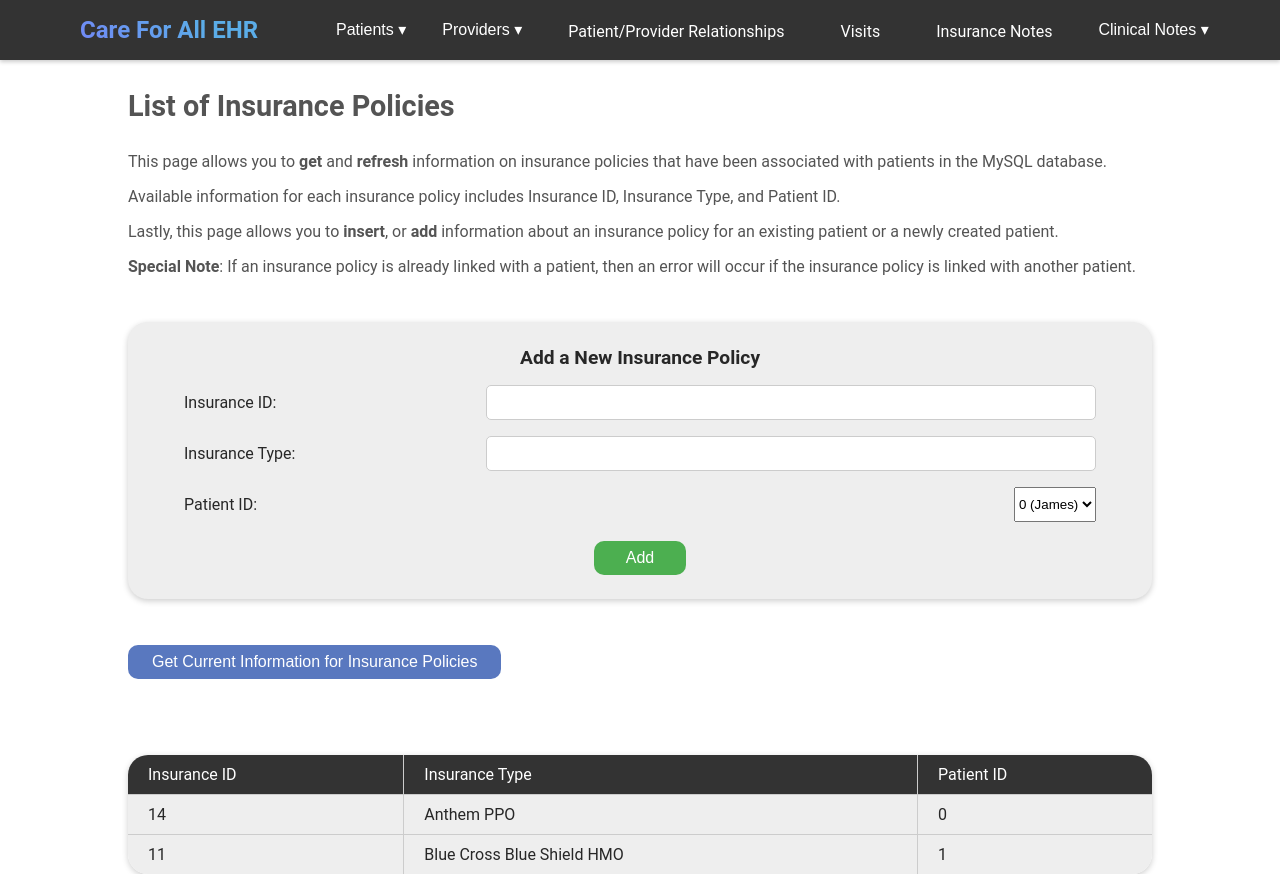
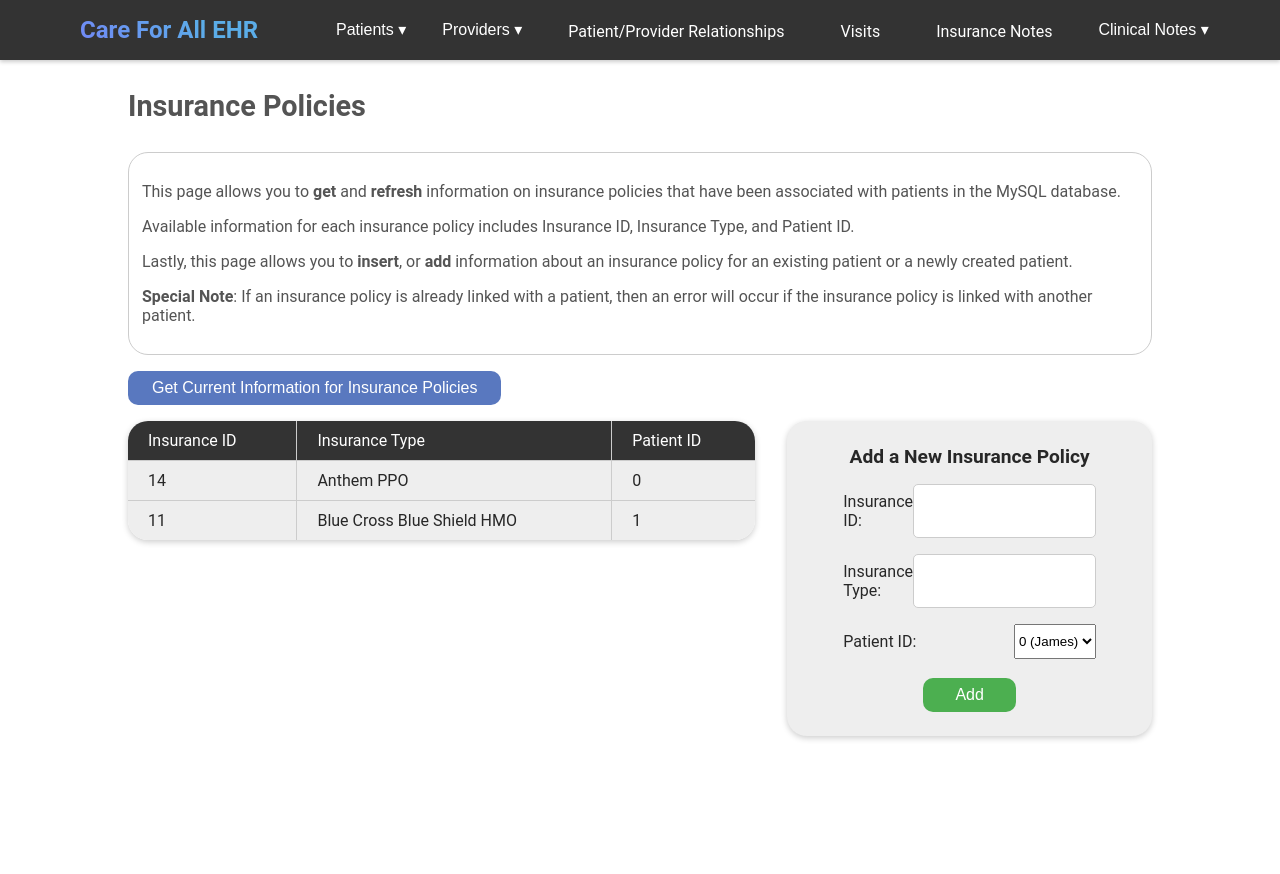
Before and after one commit to anson-poon/care-for-all-ehr, a React (Create React App) app: page /insurancepolicies in a window 1280 px wide. After the commit the page ends 800 px from the top, so only its background shows below. Built offline with nearby package versions, Linux system fonts and the light colour scheme.

Commit message:
Added insuranceData.js

```diff
--- a/src/pages/InsurancePoliciesPage.js
+++ b/src/pages/InsurancePoliciesPage.js
@@ -9,38 +9,16 @@ Page returns function that shows insurance policies table
 function InsurancePoliciesPage() {
     return (
         <div>
-            <h3>List of Insurance Policies</h3>
-            <div className="stylePageDescription">
+            <h3>Insurance Policies</h3>
+            <div className="page-description">
                 <p>This page allows you to <b>get</b> and <b>refresh</b> information on insurance policies that have been associated with patients in the MySQL database.</p>
                 <p>Available information for each insurance policy includes Insurance ID, Insurance Type, and Patient ID.</p>
                 <p>Lastly, this page allows you to <b>insert</b>, or <b>add</b> information about an insurance policy for an existing patient or a newly created patient.</p>
                 <p><b>Special Note</b>:  If an insurance policy is already linked with a patient, then an error will occur if the insurance policy is linked with another patient.</p>
             </div>
-            <br></br>
-            <form action="" method="get" className="add-form">
-                <h4>Add a New Insurance Policy</h4>
-                <div className="form-row">
-                    <label for="insuranceID">Insurance ID: </label>
-                    <input type="text" name="insuranceID" id="insuranceID" required />
-                </div>
-                <div className="form-row">
-                    <label for="insuranceType">Insurance Type: </label>
-                    <input type="text" name="insuranceType" id="insuranceType" required />
-                </div>
-                <div className="form-row">
-                    <label for="patientID">Patient ID: </label>
-                    <select name="patientID">
-                        <option value="0">0 (James)</option>
-                        <option value="1">1 (Mary)</option>
-                    </select>
-                </div>
-                <br/>
-                <button className="add-button">Add</button>
-            </form>
-            <br></br>
             <button className="SELECT-button">Get Current Information for Insurance Policies</button>
-            <br></br>
-            <br></br>
+            <div className="flex-container">
+                <div className="flex-column1">
                     <table id="insurancepolicies">
                         <thead>
                             <tr>
@@ -63,6 +41,30 @@ function InsurancePoliciesPage() {
                         </tbody>
                     </table>
                 </div>
+                <div className="flex-column2">
+                    <form action="" method="get" className="add-form">
+                        <h4>Add a New Insurance Policy</h4>
+                        <div className="form-row">
+                            <label for="insuranceID">Insurance ID: </label>
+                            <input type="text" name="insuranceID" id="insuranceID" required />
+                        </div>
+                        <div className="form-row">
+                            <label for="insuranceType">Insurance Type: </label>
+                            <input type="text" name="insuranceType" id="insuranceType" required />
+                        </div>
+                        <div className="form-row">
+                            <label for="patientID">Patient ID: </label>
+                            <select name="patientID">
+                                <option value="0">0 (James)</option>
+                                <option value="1">1 (Mary)</option>
+                            </select>
+                        </div>
+                        <br />
+                        <button className="add-button">Add</button>
+                    </form>
+                </div>
+            </div>
+        </div>
     );
 }
 
--- a/src/pages/PatientProfilesPage.js
+++ b/src/pages/PatientProfilesPage.js
@@ -19,7 +19,7 @@ function PatientProfilesPage() {
     return (
         <div>
             <h3>Patient Profiles</h3>
-            <div className="stylePageDescription">
+            <div className="page-description">
                 <p>This page allows you to <b>get</b> and <b>refresh</b> detailed information for all patients from the MySQL database.</p>
                 <p>Available information for each patient includes their Profile ID, Phone Number, Email Address, Date of Birth, and Patient ID.</p>
                 <p>Additionally, this page allows you to <b>insert</b>, or <b>add</b> information about a new patient that was created on List of Patients page.</p>
```
Also changed, not shown: src/data/insuranceData.js (added, +9 -0 lines). Lines whose indentation alone changed are shown as unchanged.
